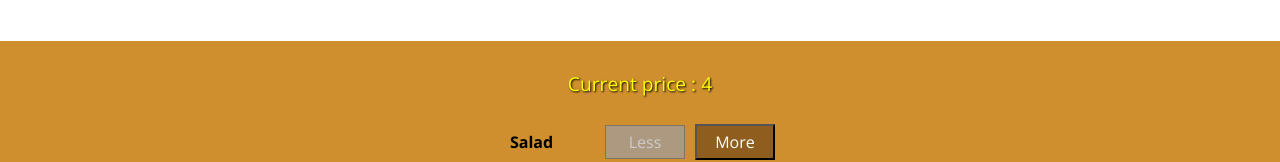
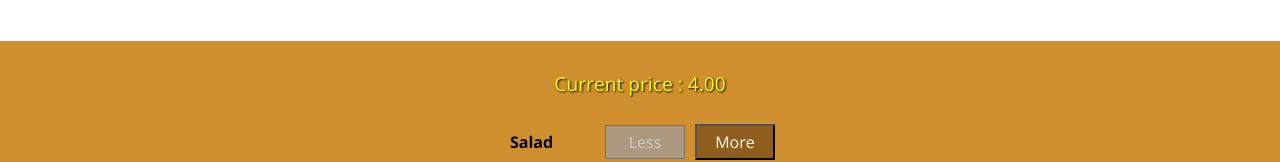
Before and after one commit to ssimonlp/BurgerBuilder, a React app: page / in a window 1280 px wide. Shown: the part 297-459 px from the top of the page. Built offline with nearby package versions, Linux system fonts and the light colour scheme.

Commit message:
added price

```diff
--- a/src/components/Burger/BuildControls/BuildControls.js
+++ b/src/components/Burger/BuildControls/BuildControls.js
@@ -11,7 +11,7 @@
 
 const buildControls = (props) => (
     <div className={classes.BuildControls}>
-        <p className={classes.CurrentPrice}>Current price : {props.price}</p>
+        <p className={classes.CurrentPrice}>Current price : {props.price.toFixed(2)}</p>
         {controls.map(control =>
             <BuildControl
                 label={control.label}
--- a/src/components/Burger/OrderSummary/OrderSummary.js
+++ b/src/components/Burger/OrderSummary/OrderSummary.js
@@ -20,6 +20,7 @@
             <ul>
                 {ingredientSummary}
             </ul>
+            <p><strong>Total price: {props.price.toFixed(2)}$</strong></p>
             <Button
                 btnType='Danger'
                 click={props.clickCancel}
--- a/src/containers/BurgerBuilder/BurgerBuilder.js
+++ b/src/containers/BurgerBuilder/BurgerBuilder.js
@@ -85,6 +85,7 @@
             >
                 <OrderSummary
                     ingredients={this.state.ingredients}
+                    price={this.state.totalPrice}
                     clickCancel={this.purchaseCancelHandler}
                     clickContinue={this.purchaseContinueHadler}
                 />
```
